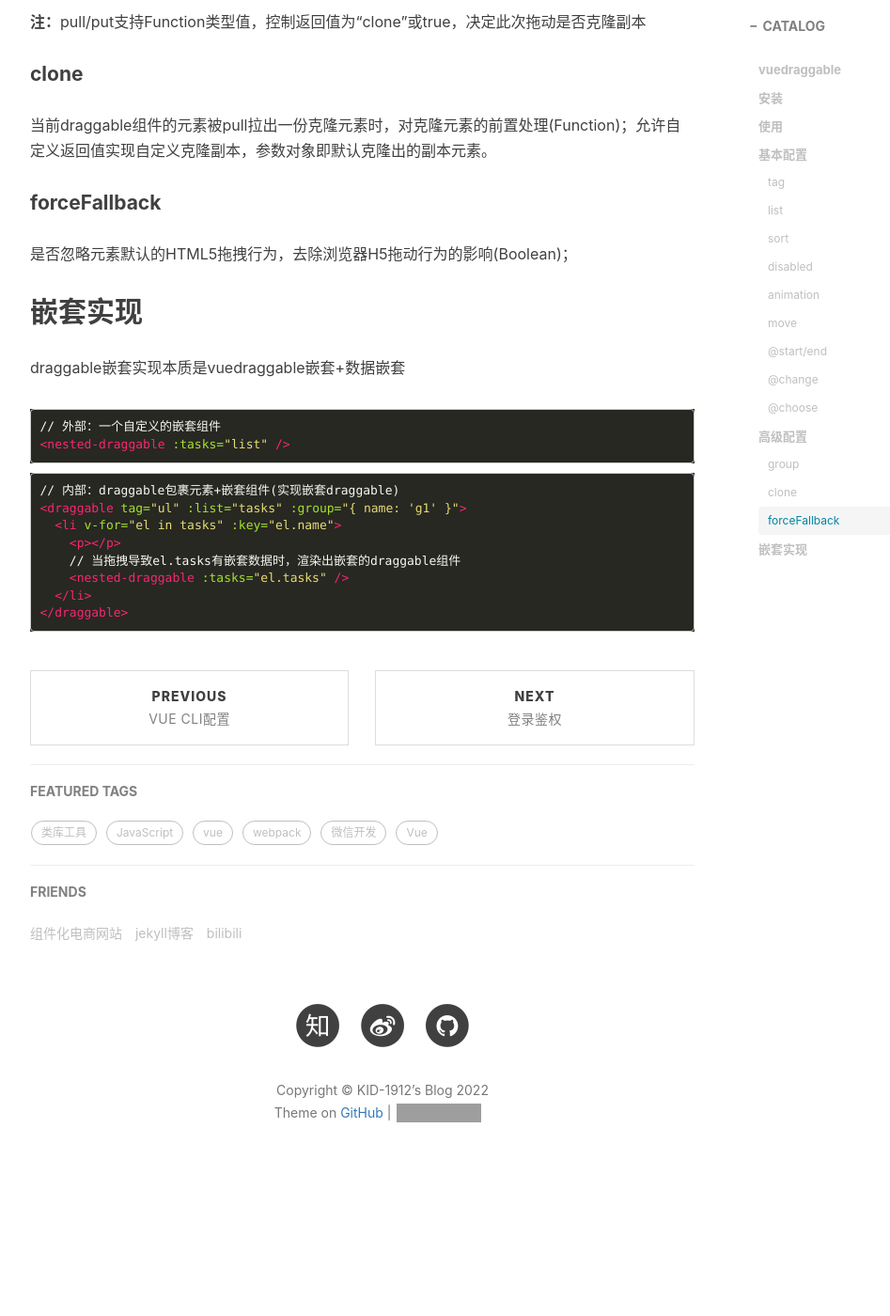
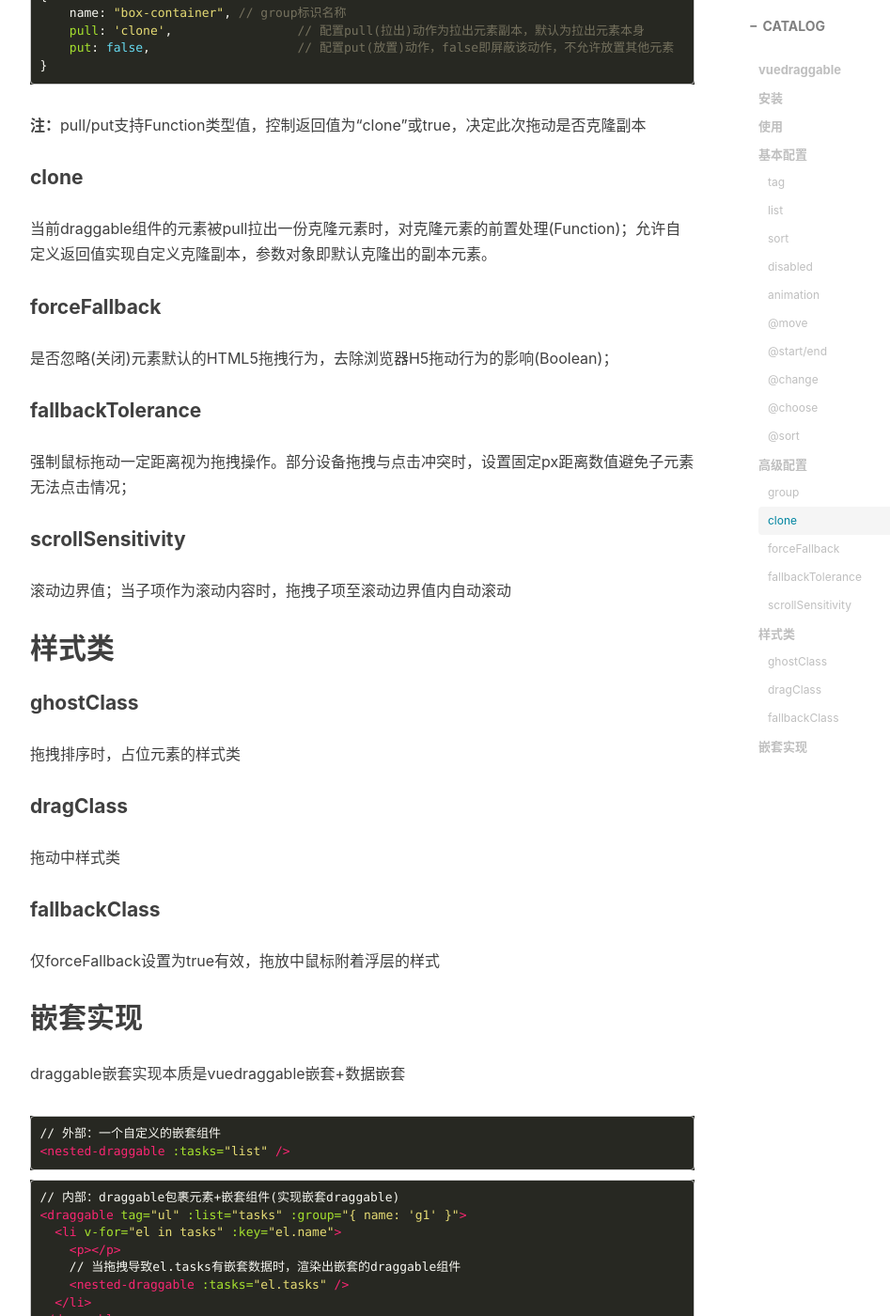
Before and after one commit to KID-1912/KID-1912.github.io, a Jekyll site: the page built from _posts/2021-11-5-Vue.Draggable.md, in a window 1280 px wide and 1400 px high, scrolled down 3174 px. Shown: the whole window at 94% size, without its empty margins (233-1180 px from the left). Built offline with Jekyll 4.4.1, drawn with Linux system fonts in a browser that asks for light colours; nearby versions of some CDN libraries; comment, search, counter and statistics services are not loaded; before the commit the page ends 4462 px from its top, so only the background shows below that; some of the changed text lies outside the part shown; grey boxes are pictures that could not be loaded.

Commit message:
note:20220523

````diff
--- a/_posts/2021-11-5-Vue.Draggable.md
+++ b/_posts/2021-11-5-Vue.Draggable.md
@@ -63,7 +63,7 @@
 
 #### list
 
-数据结构(Array)
+数据结构(Array)，每次拖拽会返回一个新的修改后的list
 
 #### sort
 
@@ -79,15 +79,15 @@
 
 **注：**如果想添加的是非实时位移动画，即拖动结束后执行位移动画，为draggable组件内添加transition-group元素，设置transform属性的动画类；
 
-#### move
+#### ```@move```
 
 拖动内部元素，位置每改变时处理(Function)；e.draggedContext.futureIndex即当前拖动位置的顺序索引；
 
-#### @start/end
+#### ```@start/end```
 
 拖拽开始/结束事件
 
-#### @change
+#### ```@change```
 
 list数据结构改变事件，返回参数
 
@@ -99,9 +99,13 @@
 }
 ```
 
-#### @choose
+#### ```@choose```
 
 选中要拖拽元素时事件
+
+#### ```@sort```
+
+拖拽排序完成时事件
 
 
 
@@ -129,9 +133,29 @@
 
 #### forceFallback
 
-是否忽略元素默认的HTML5拖拽行为，去除浏览器H5拖动行为的影响(Boolean)；
+是否忽略(关闭)元素默认的HTML5拖拽行为，去除浏览器H5拖动行为的影响(Boolean)；
 
+#### fallbackTolerance
 
+强制鼠标拖动一定距离视为拖拽操作。部分设备拖拽与点击冲突时，设置固定px距离数值避免子元素无法点击情况；
+
+#### scrollSensitivity
+
+滚动边界值；当子项作为滚动内容时，拖拽子项至滚动边界值内自动滚动
+
+## 样式类
+
+#### ghostClass
+
+拖拽排序时，占位元素的样式类
+
+#### dragClass
+
+拖动中样式类
+
+#### fallbackClass
+
+仅forceFallback设置为true有效，拖放中鼠标附着浮层的样式
 
 ## 嵌套实现
 
````
Also changed, not shown: _posts/2021-7-30-Swiper.md (+23 -2 lines), _posts/2022-2-13-登录鉴权.md (+4 -1 lines), _posts/2022-4-18-Vue.md (+80 -63 lines).
